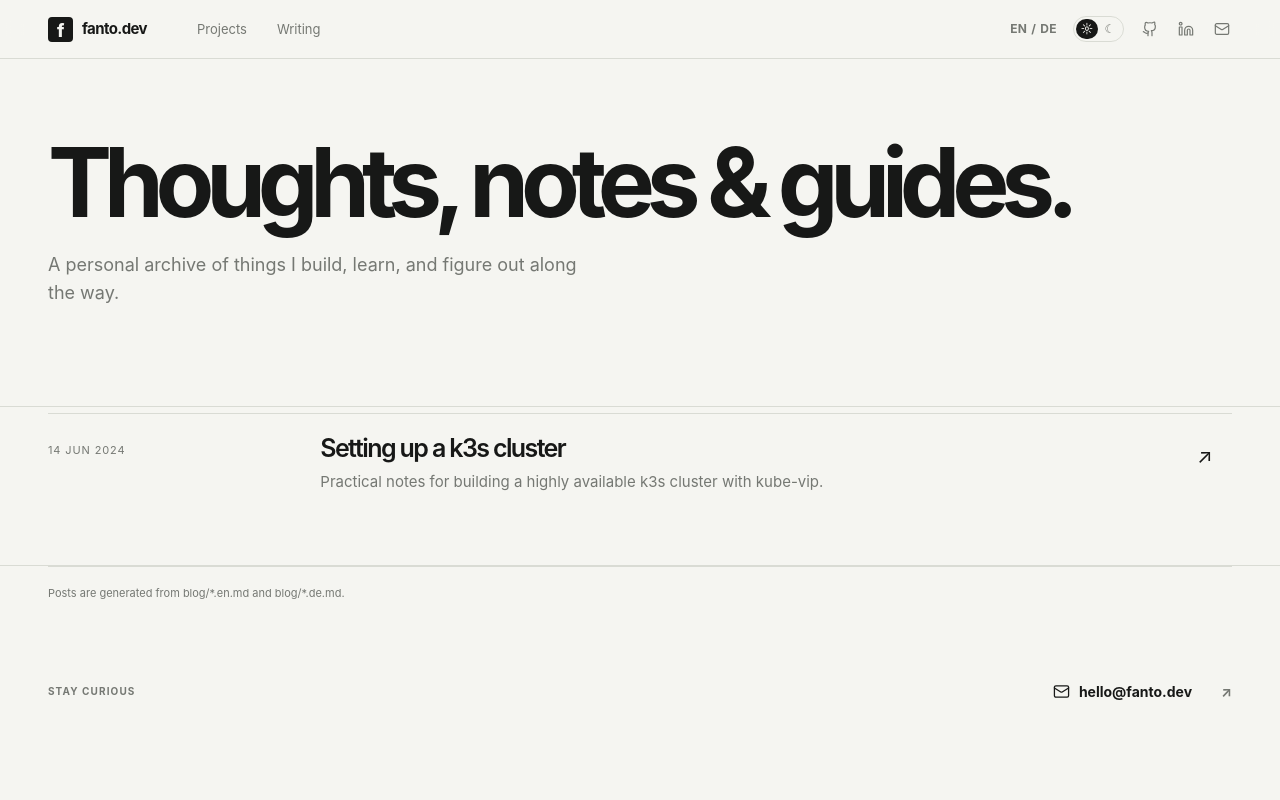
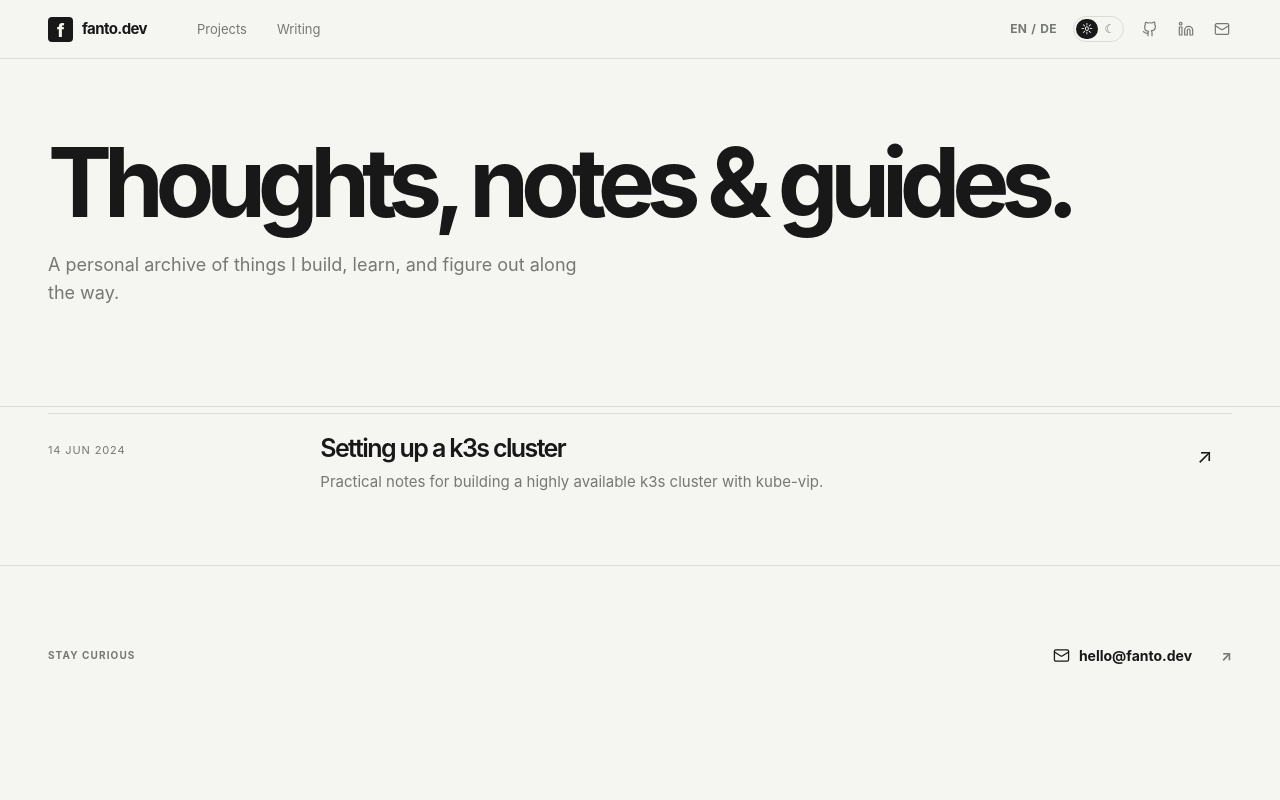
Before and after one commit to fantodev0/webpage, an Angular app: page /1/writing in a window 1280 px wide. Shown: the top 800 px of the page. Built offline with nearby package versions, Linux system fonts and the light colour scheme.

Commit message:
refactor(writing): remove redundant post generation message

```diff
--- a/src/app/pages/writing/writing.html
+++ b/src/app/pages/writing/writing.html
@@ -41,11 +41,4 @@
     </p>
   }
 </section>
-<div class="border-t border-line pt-[18px] text-[11px] text-muted">
-  {{
-    locale === 'de'
-      ? 'Beiträge werden aus blog/*.de.md und blog/*.en.md generiert.'
-      : 'Posts are generated from blog/*.en.md and blog/*.de.md.'
-  }}
-</div>
 <app-site-footer [locale]="locale" />
```
